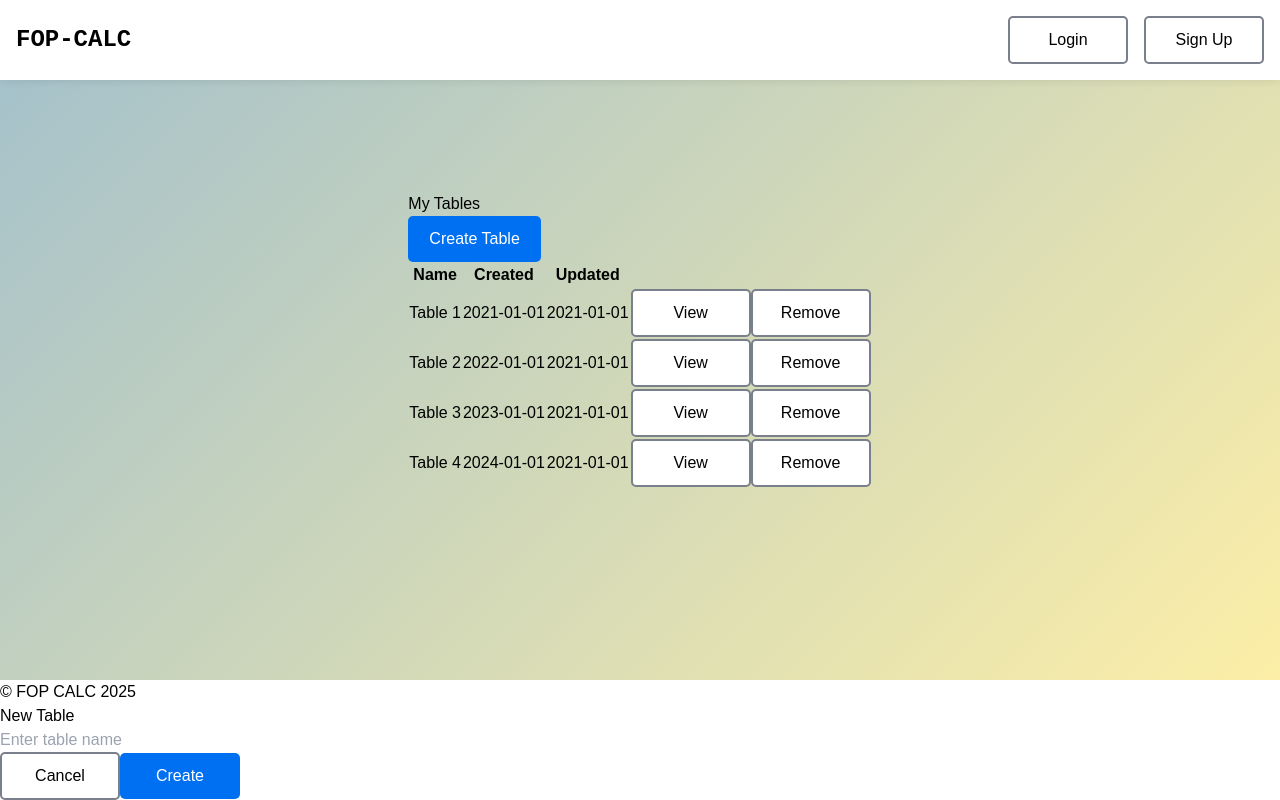
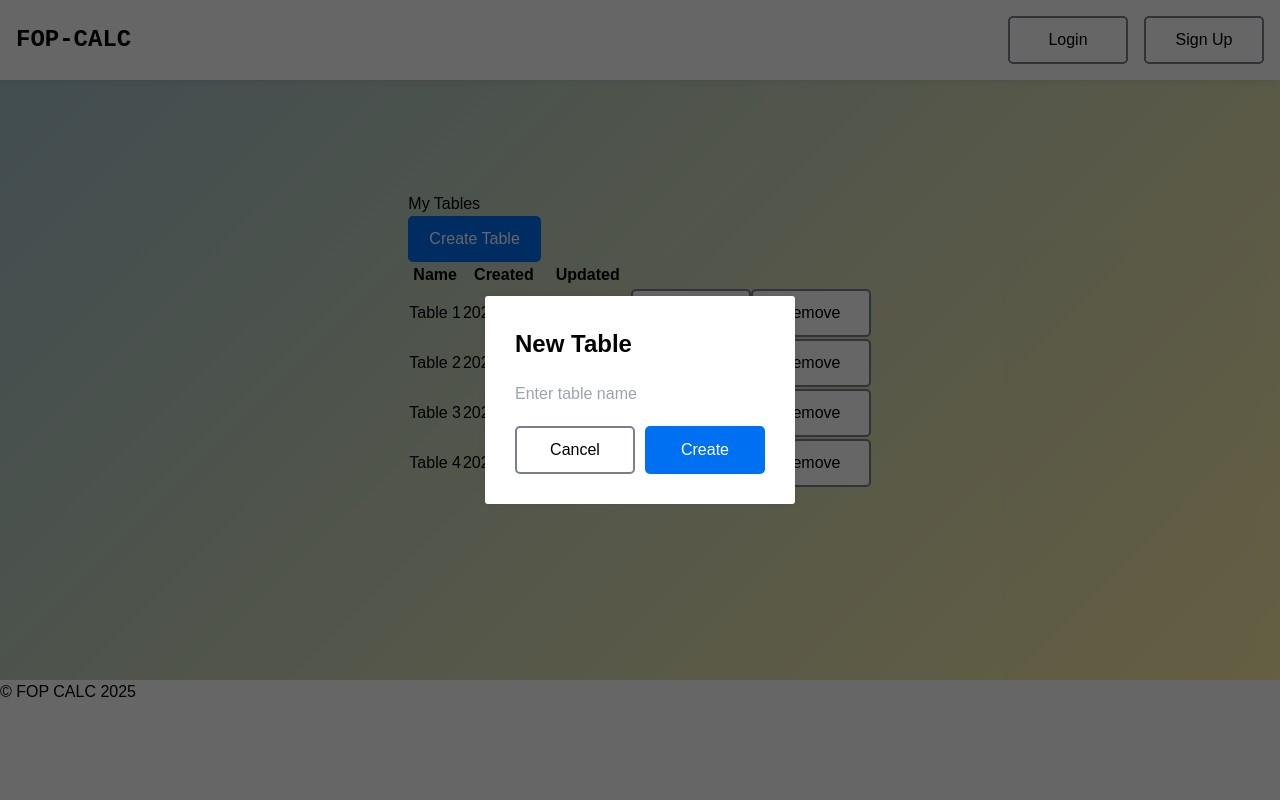
Before and after one commit to CrazzzzyDiamond/fop_app, a Next.js app: page /my-tables in a window 1280 px wide. Both pictures are taken after a click on the button "Create Table". Built offline with nearby package versions, Linux system fonts and the light colour scheme.

Commit message:
feat: dialog css refactore

```diff
--- /dev/null
+++ b/src/components/Dialog/dialog.module.css
@@ -0,0 +1,35 @@
+.dialogBg {
+    position: fixed;
+    top: 0;
+    left: 0;
+    width: 100%;
+    height: 100%;
+    background-color: rgba(0, 0, 0, 0.6);
+    z-index: 1000;
+    display: flex;
+    justify-content: center;
+    align-items: center;
+}
+
+.dialogWrapper {
+    background: #fff;
+    border-radius: 3px;
+    padding: 30px;
+    box-shadow: 0 0 10px rgba(0, 0, 0, 0.1);
+}
+
+.dialogTitle {
+    font-weight: bold;
+    margin-bottom: 20px;
+    font-size: 1.5rem;
+}
+
+.dialogFooter {
+    display: grid;
+    grid-template-columns: 1fr 1fr;
+    gap: 10px;
+}
+
+.dialogContent {
+    margin-bottom: 20px;
+}
--- a/src/components/Dialog/index.tsx
+++ b/src/components/Dialog/index.tsx
@@ -1,6 +1,6 @@
 import { createPortal } from 'react-dom';
-
 import Button from '@/components/Button';
+import s from './dialog.module.css';
 
 interface DialogProps {
     title: string;
@@ -16,19 +16,16 @@ const Dialog = ({
     children,
 }: DialogProps) => {
     return createPortal(
-        <div
-            className="fixed inset-0  flex justify-center items-center z-20"
-        >
+        <div className={s.dialogBg} onClick={onClose}>
             <div
-                className="fixed inset-0 bg-black bg-opacity-50"
-                onClick={onClose}
-             />
-            <div className="bg-white p-8 rounded-md shadow-md z-10">
-                <h2 className="text-xl font-bold mb-4">{title}</h2>
-                <div className="mb-4">
+                className={s.dialogWrapper}
+                onClick={(e) => e.stopPropagation()}
+            >
+                <h2 className={s.dialogTitle}>{title}</h2>
+                <div className={s.dialogContent}>
                     {children}
                 </div>
-                <div className="mt-4 grid grid-cols-2 gap-4">
+                <div className={s.dialogFooter}>
                     <Button onClick={onClose} variant="secondary">Cancel</Button>
                     <Button onClick={onConfirm}>Create</Button>
                 </div>
```
